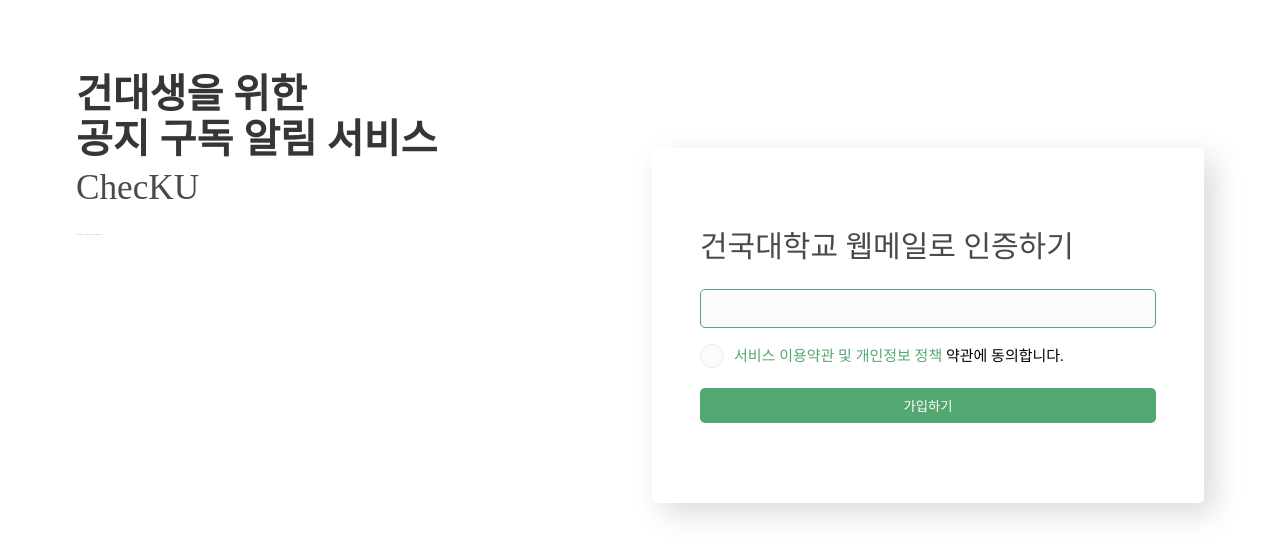
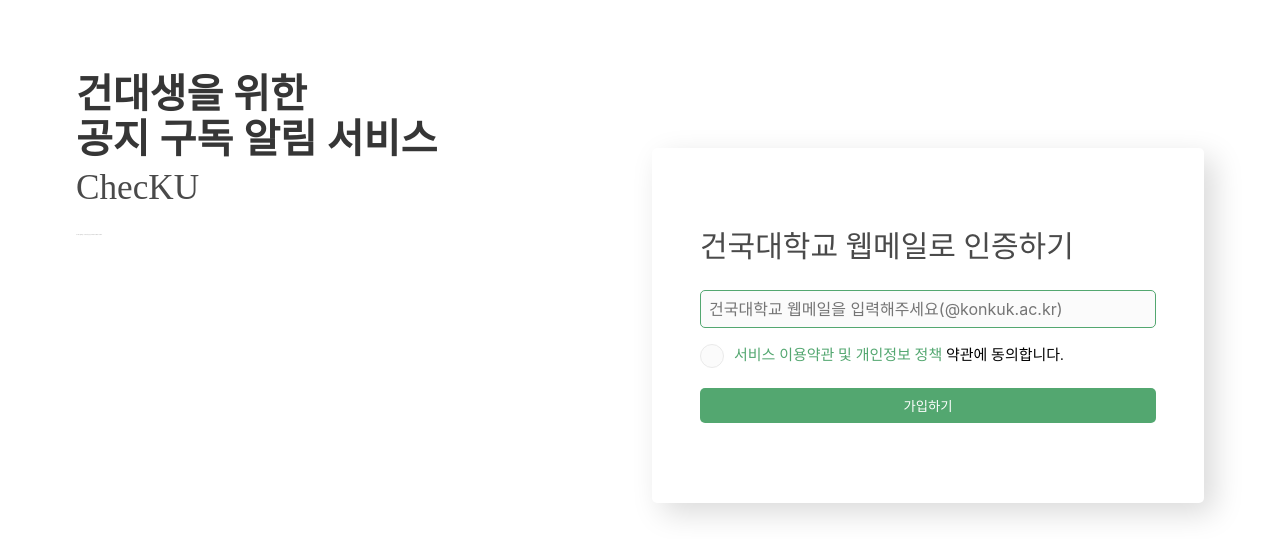
Before and after one commit to seoyoung-0/CHECKU, a Django app: page / in a window 1280 px wide. Shown: the top 539 px of the page. Run offline with Django 3.2, Linux system fonts and the light colour scheme; the visitor is signed in with stand-in values (Sample User, id 1); parts of the project's set-up code (start-up, migrations or seed data) failed here and were passed over; some libraries are stand-ins or nearby versions.

Commit message:
Edit login

```diff
--- a/static/css/login.css
+++ b/static/css/login.css
@@ -83,7 +83,6 @@
     color: #fff;
     border-radius: 5px;
 }
-
 .login-btn {
     display: flex;
     justify-content: center;
--- a/templates/accounts/footer.html
+++ b/templates/accounts/footer.html
@@ -1,3 +1,3 @@
 <div class="footer">
-  <span> footers </span>
+  <span>CHECKU</span>
 </div>
--- a/templates/accounts/login.html
+++ b/templates/accounts/login.html
@@ -69,12 +69,12 @@
             <p class="subtitle">
               건국대학교 웹메일로 인증하기
             </p>
-            <input class="auth-input" name="e_mail" type="email" value="" />
+            <input class="auth-input" name="e_mail" type="email" value="" placeholder="건국대학교 웹메일을 입력해주세요(@konkuk.ac.kr)" required="required" style="font-size:1.0rem;" />
             <div class="login-remain">
               <input type="checkbox" name="" id="">
               <span class="auth-span"><a class="auth-strong">서비스 이용약관 및 개인정보 정책</a> 약관에 동의합니다.</span>
             </div>
-            <input class="auth-submit" type="submit" value="가입하기" placeholder="건국대학교 웹메일을 입력해주세요"/>
+            <input class="auth-submit" type="submit" value="가입하기"/>
           </form>
           {% else %}
           <p class="subtitle">
```
Also changed, not shown: templates/main.html (+0 -8 lines), static/js/main.js (line endings or trailing spaces).
